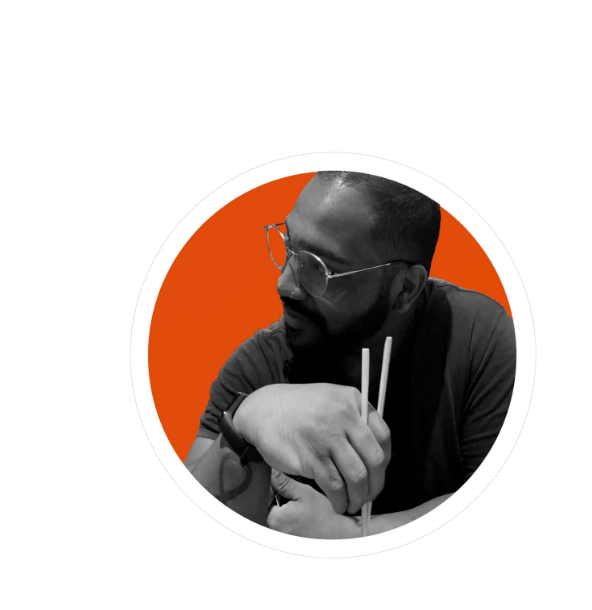
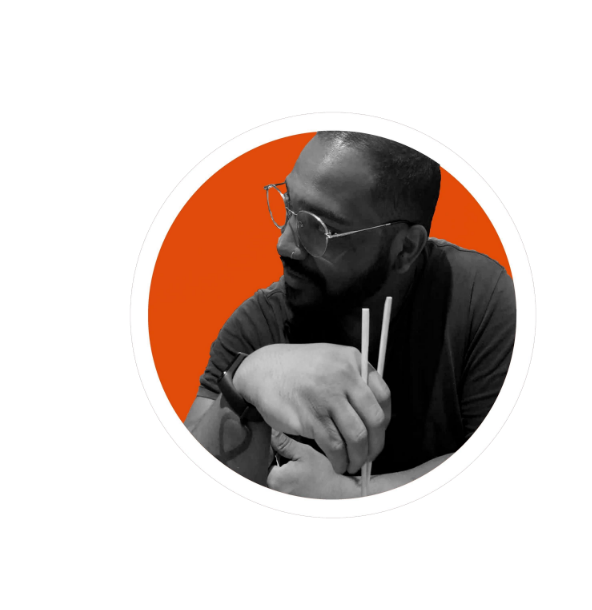
Before and after one commit to EvertonCordeiro1994/portfoliotailwindcss, a website: page index.html in a window 1280 px wide. Shown: the part 109-719 px from the top of the page, 0-592 px from the left. Drawn offline with nearby package versions, Linux system fonts and the light colour scheme.

Commit message:
adição de margem negativa na home mobile

```diff
--- a/index.html
+++ b/index.html
@@ -46,7 +46,7 @@
 
     <main class="pt-16">
         <section id="home" class="flex flex-col lg:flex-row items-center justify-center w-full h-screen lg:p-32 ">
-            <img src="./images/pics/profile.png" alt="foto preta e branca com fundo laranja" class="w-5/6 lg:w-2/5 rounded-xl">
+            <img src="./images/pics/profile.png" alt="foto preta e branca com fundo laranja" class="w-5/6 sm:-mt-20 lg:w-2/5 rounded-xl">
 
             <div class="flex flex-col justify-center items-center w-full md:mb-24">
                 <h1 class="text-4xl lg:text-6xl font-black">Éverton Cordeiro</h1>
```
Also changed, not shown: src/output.css.
